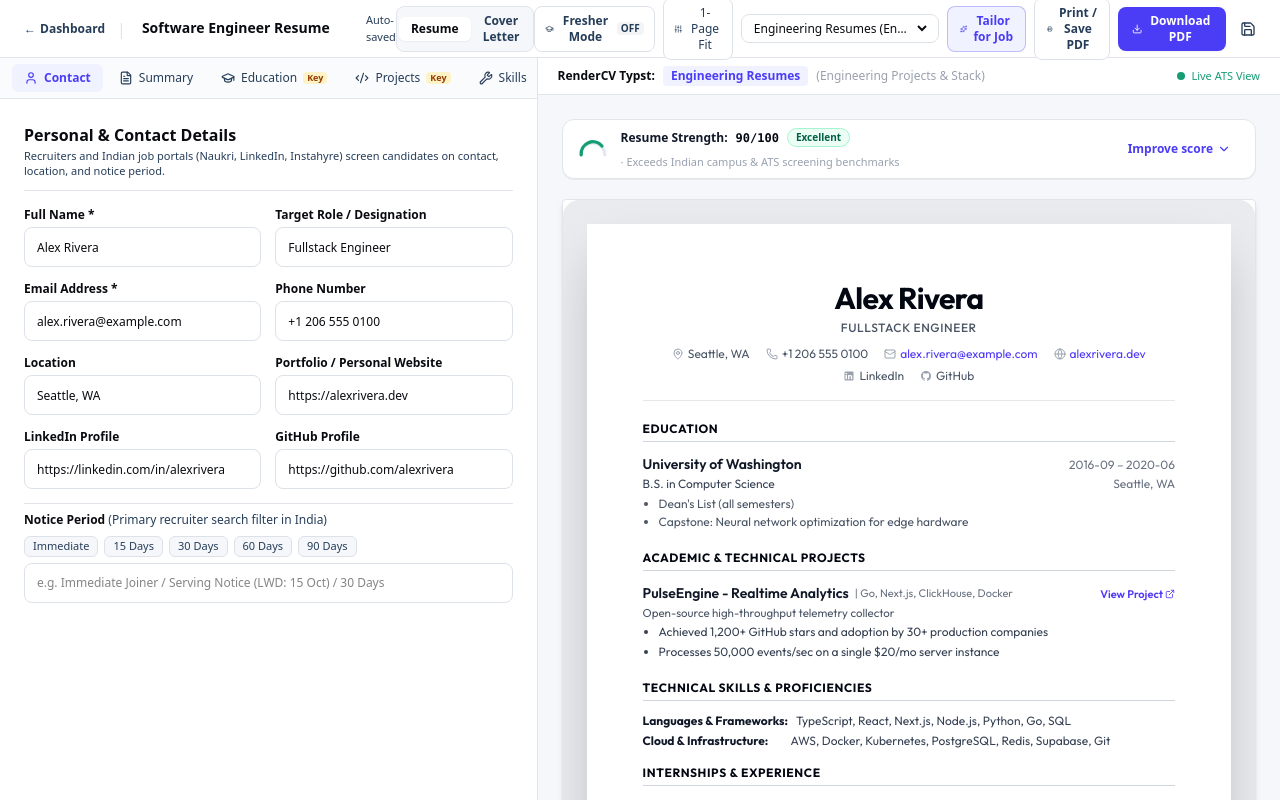
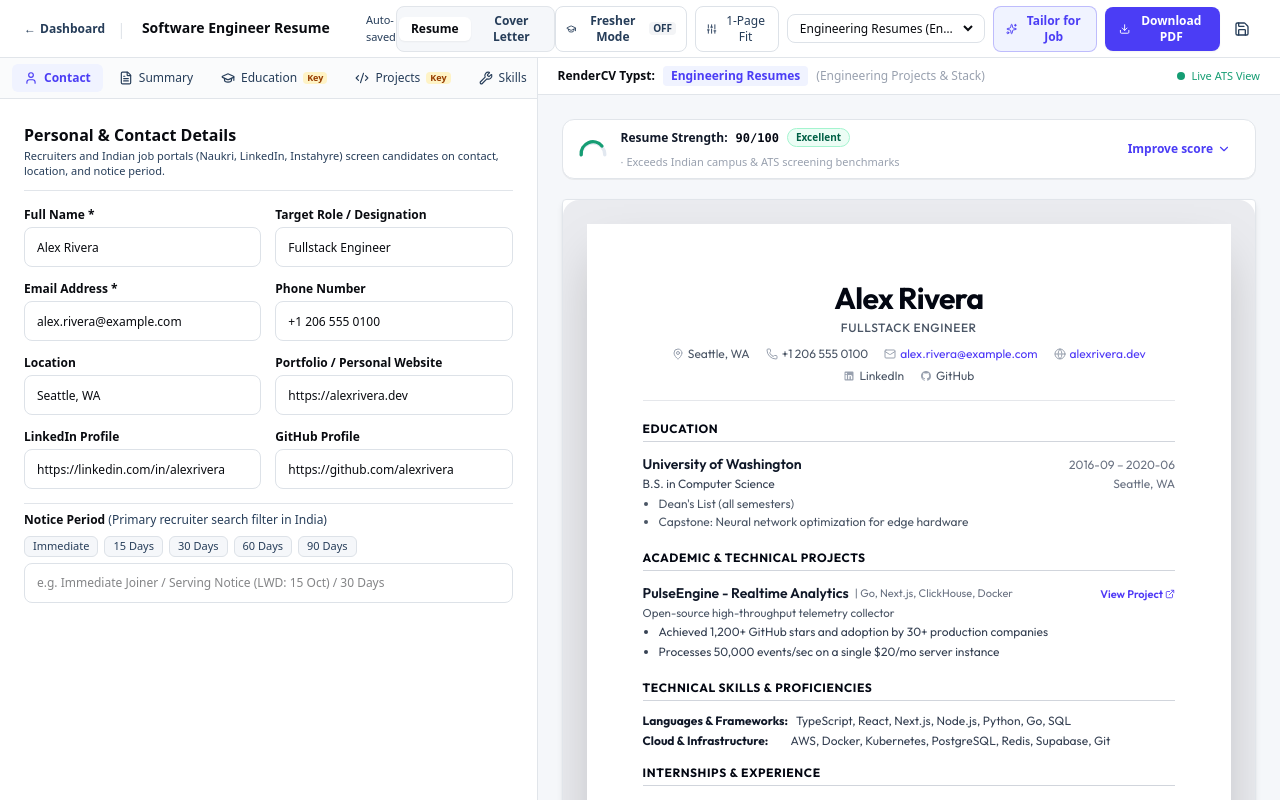
Before and after one commit to dileepmishra1978-del/ResumeCraft, a Next.js app: page /dashboard/resumes/res-1 in a window 1280 px wide. Built offline with nearby package versions, Linux system fonts and the light colour scheme.

Commit message:
refactor: remove print pdf button and keep single Download PDF action

```diff
--- a/src/components/editor/guided-editor.tsx
+++ b/src/components/editor/guided-editor.tsx
@@ -29,8 +29,7 @@ import {
   FileCheck,
   Eye,
   PenTool,
-  CheckCircle2,
-  Printer
+  CheckCircle2
 } from 'lucide-react';
 import Link from 'next/link';
 
@@ -391,16 +390,6 @@ export function GuidedEditor({ initialResume, onSave }: GuidedEditorProps) {
           >
             <Sparkles className="w-3.5 h-3.5 text-[#4B3DF5]" />
             <span className="hidden sm:inline">Tailor for Job</span>
-          </button>
-
-          {/* Print / Save PDF Button */}
-          <button
-            onClick={() => window.print()}
-            title="Instant Print or Save as PDF via browser"
-            className="inline-flex items-center gap-1.5 bg-white hover:bg-gray-50 text-[#263D59] border border-[#DDE2E8] px-3 py-1.5 rounded-lg text-xs font-semibold transition-colors"
-          >
-            <Printer className="w-3.5 h-3.5 text-[#263D59]" />
-            <span className="hidden md:inline">Print / Save PDF</span>
           </button>
 
           {/* Download PDF Button */}
```
